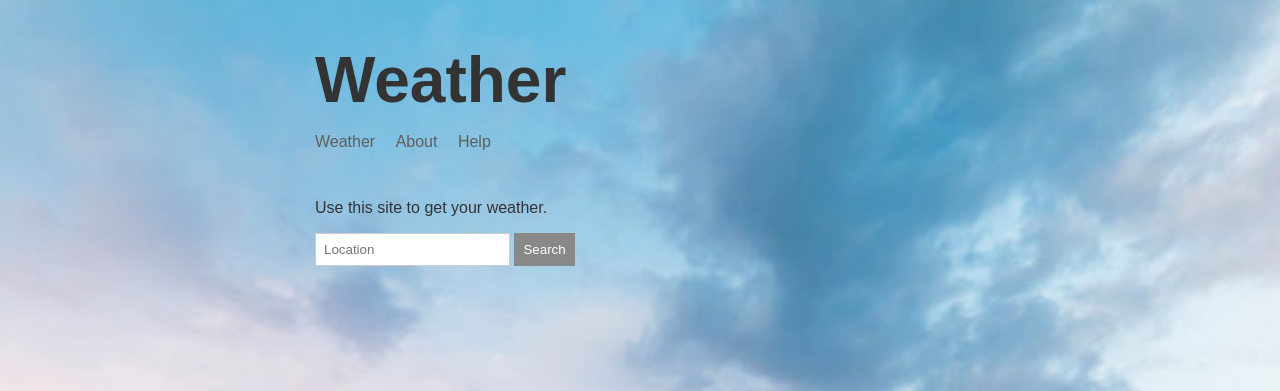
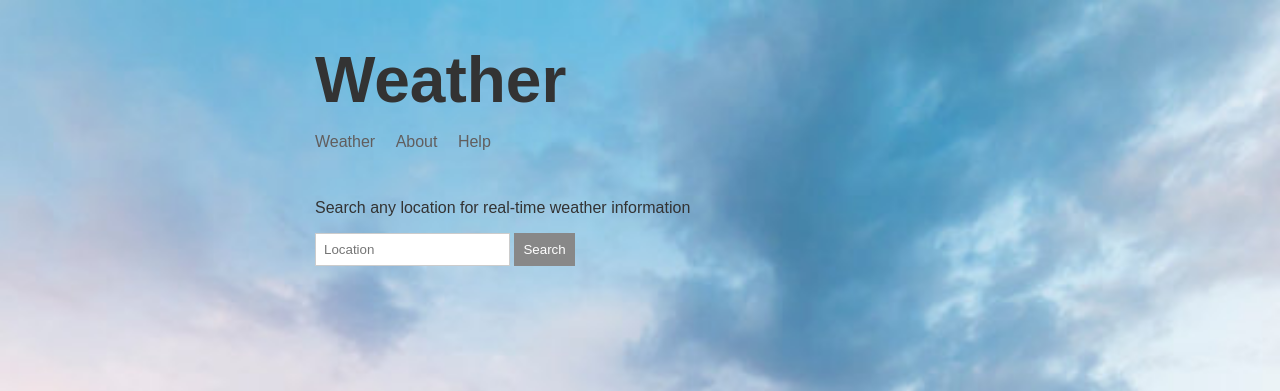
Before and after one commit to annivas/node-weather-app, a Node server app: page / in a window 1280 px wide. Shown: the top 391 px of the page. Run offline with Node 20, Linux system fonts and the light colour scheme; some libraries are stand-ins or nearby versions.

Commit message:
Updated main page text

```diff
--- a/templates/views/index.hbs
+++ b/templates/views/index.hbs
@@ -11,7 +11,7 @@
         <div class="main-content">
             {{>header}}
 
-            <p>Use this site to get your weather.</p>
+            <p>Search any location for real-time weather information</p>
 
             <form>
                 <input placeholder="Location">
```
